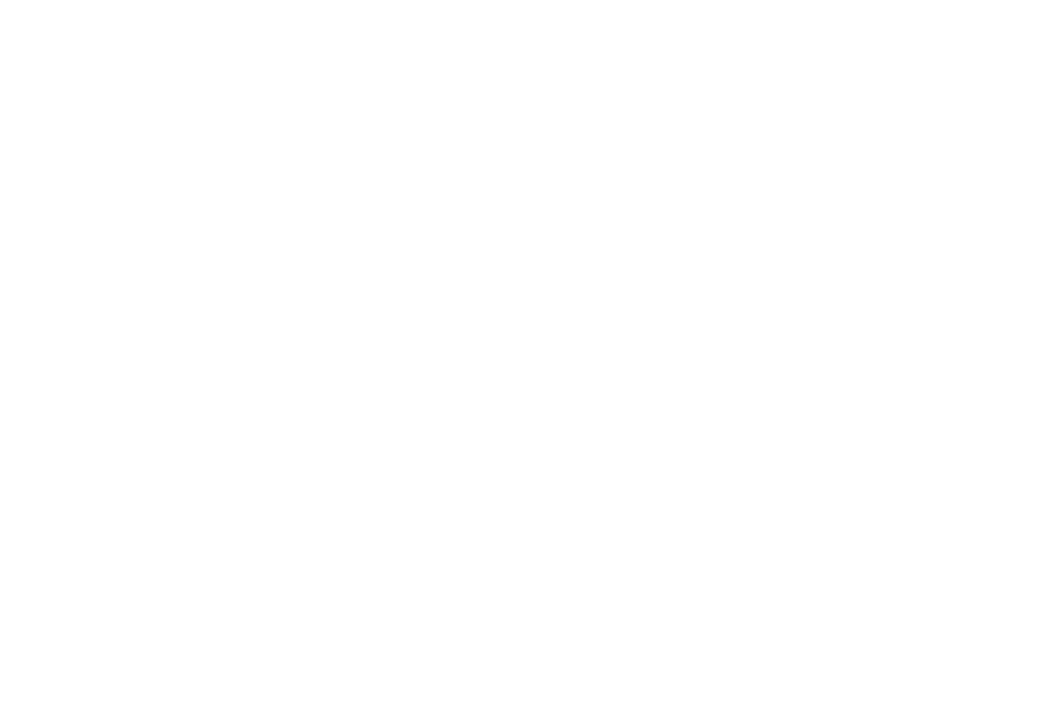
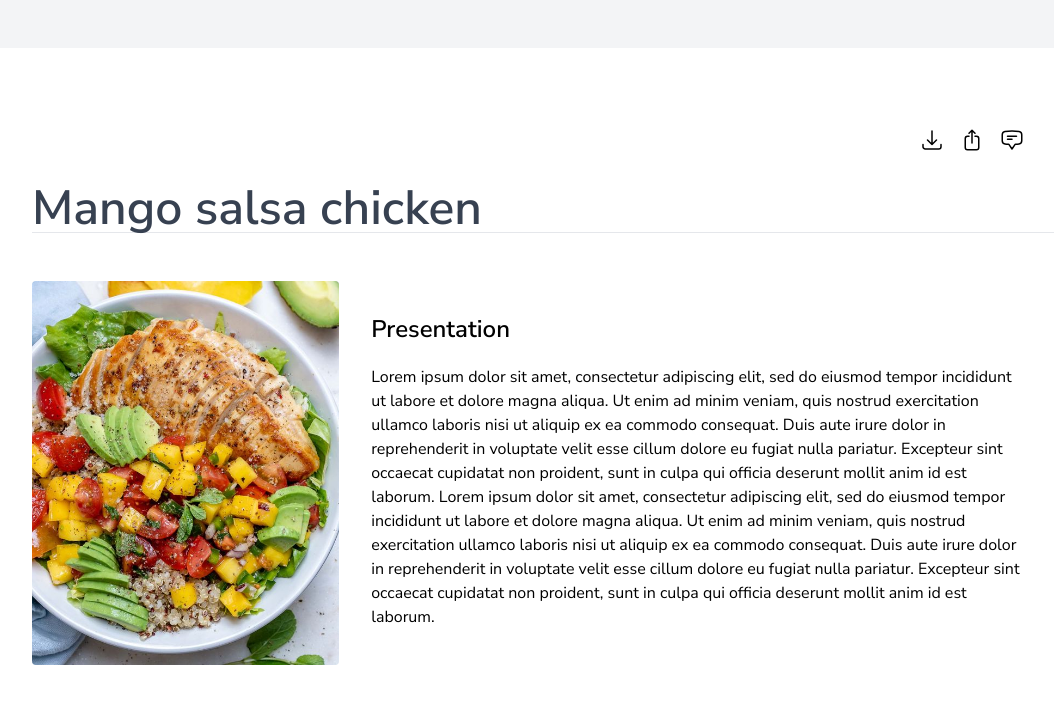
Before and after one commit to Valeprogr/tailwind-exercise-yummy-food, a React (Create React App) app: page /recipe/0 in a window 1280 px wide. Before the commit this address had no page. Shown: the top 704 px of the page, without its empty margins (96-1150 px from the left). Built offline with nearby package versions, Linux system fonts and the light colour scheme.

Commit message:
add Recipe componet

```diff
--- a/src/App.js
+++ b/src/App.js
@@ -5,6 +5,7 @@
 import Login from './components/Login';
 import Signup from './components/Signup';
 import FavoriteRecipe from './pages/FavoriteRecipe';
+import Recipe from './pages/Recipe';
 function App() {
   return (
     <>
@@ -15,6 +16,7 @@
         <Route path='/login' element={<Login />} />
         <Route path="/signup" element={<Signup />} />
         <Route path="/favorites" element={<FavoriteRecipe />} />
+        <Route path='/recipe/:id' element={<Recipe />} />
       </Routes>
 
  </>
--- a/src/components/Card.js
+++ b/src/components/Card.js
@@ -1,10 +1,14 @@
 import React from 'react';
 import { useAppContext } from '../context';
 
+
 const Card = ({ props, index }) => {
-    const {recipeData, setRecipeData, esempio, updateState} = useAppContext();
+    const { recipeData, setRecipeData, esempio, updateState } = useAppContext();
+
+
         return (
             <>
+                <a href={`/recipe/${index}`}>
                 <div index={index} className='card hover:shadow-lg cursor-pointer'>
                     <img src={props.img} alt='recipe' className='w-full  h-32 sm:h-48 object-cover'></img>
                     <div className='m-4'>
@@ -39,6 +43,7 @@
                     </div>
 
                 </div>
+                </a>
             </>
         );
     }
--- a/src/context/index.js
+++ b/src/context/index.js
@@ -12,7 +12,7 @@
     const esempio = () => {
         const data = localStorage.getItem('recipe');
         const result = JSON.parse(data);
-        console.log(result)
+        //console.log(result)
         if (result === null) {
            localStorage.setItem("recipe", JSON.stringify(recipeData));
         } else {
@@ -27,7 +27,7 @@
     const updateState = (recipe) => {
         const data =  JSON.parse(localStorage.getItem('recipe'));
          data.push(recipe)
-         console.log(data)
+         //console.log(data)
         localStorage.setItem("recipe", JSON.stringify(data));
     }
 
--- a/src/pages/Home.js
+++ b/src/pages/Home.js
@@ -1,4 +1,5 @@
-import React,{useState, useCallback,useEffect} from 'react';
+import React, { useState, useCallback, useEffect } from 'react';
+
 import Card from '../components/Card';
 import Navbar from '../components/Navbar';
 import data from '../data/data.json';
--- /dev/null
+++ b/src/pages/Recipe.js
@@ -0,0 +1,50 @@
+import React, { useEffect, useState } from 'react';
+import { useParams } from 'react-router-dom';
+import data from "../data/data.json";
+const Recipe = () => {
+    const { id } = useParams();
+
+     const [recipe, setRecipe] = useState(data.recipe[id]);
+    //console.log(recipe)
+    return (
+        <div className='flex h-screen bg-gray-100 md:p-12 lg:p-12'>
+            <div className='h-auto w-full bg-white p-3 md:p-20 rounded'>
+            <div className='flex justify-end pr-8 mb-8'>
+                <svg xmlns="http://www.w3.org/2000/svg" fill="none" viewBox="0 0 24 24" stroke-width="1.5" stroke="currentColor" class="w-6 h-6 mr-4">
+  <path stroke-linecap="round" stroke-linejoin="round" d="M3 16.5v2.25A2.25 2.25 0 005.25 21h13.5A2.25 2.25 0 0021 18.75V16.5M16.5 12L12 16.5m0 0L7.5 12m4.5 4.5V3" />
+                    </svg>
+                    <svg xmlns="http://www.w3.org/2000/svg" fill="none" viewBox="0 0 24 24" stroke-width="1.5" stroke="currentColor" class="w-6 h-6 mr-4">
+  <path stroke-linecap="round" stroke-linejoin="round" d="M9 8.25H7.5a2.25 2.25 0 00-2.25 2.25v9a2.25 2.25 0 002.25 2.25h9a2.25 2.25 0 002.25-2.25v-9a2.25 2.25 0 00-2.25-2.25H15m0-3l-3-3m0 0l-3 3m3-3V15" />
+</svg>
+<svg xmlns="http://www.w3.org/2000/svg" fill="none" viewBox="0 0 24 24" stroke-width="1.5" stroke="currentColor" class="w-6 h-6">
+  <path stroke-linecap="round" stroke-linejoin="round" d="M7.5 8.25h9m-9 3H12m-9.75 1.51c0 1.6 1.123 2.994 2.707 3.227 1.129.166 2.27.293 3.423.379.35.026.67.21.865.501L12 21l2.755-4.133a1.14 1.14 0 01.865-.501 48.172 48.172 0 003.423-.379c1.584-.233 2.707-1.626 2.707-3.228V6.741c0-1.602-1.123-2.995-2.707-3.228A48.394 48.394 0 0012 3c-2.392 0-4.744.175-7.043.513C3.373 3.746 2.25 5.14 2.25 6.741v6.018z" />
+</svg>
+
+
+                </div>
+            <div className='mb-12 text-gray-700 text-5xl font-semibold border-b border-gray-200'>
+                <h2>{recipe.name}</h2>
+                </div>
+
+                <div className='md:flex'>
+                    <img src={`.${recipe.img}`} alt="recipe" className='h-96 w-auto rounded  object-cover' />
+                    <div className='mt-4 md:m-8'>
+                    <h1 className='text-2xl font-semibold mb-5'>Presentation</h1>
+                        <p>Lorem ipsum dolor sit amet, consectetur adipiscing elit, sed do eiusmod tempor incididunt ut labore et dolore magna aliqua.
+                            Ut enim ad minim veniam, quis nostrud exercitation ullamco laboris nisi ut aliquip ex ea commodo consequat.
+                            Duis aute irure dolor in reprehenderit in voluptate velit esse cillum dolore eu fugiat nulla pariatur.
+                            Excepteur sint occaecat cupidatat non proident, sunt in culpa qui officia deserunt mollit anim id est laborum.
+                            Lorem ipsum dolor sit amet, consectetur adipiscing elit, sed do eiusmod tempor incididunt ut labore et dolore magna aliqua.
+                            Ut enim ad minim veniam, quis nostrud exercitation ullamco laboris nisi ut aliquip ex ea commodo consequat.
+                            Duis aute irure dolor in reprehenderit in voluptate velit esse cillum dolore eu fugiat nulla pariatur.
+                            Excepteur sint occaecat cupidatat non proident, sunt in culpa qui officia deserunt mollit anim id est laborum.</p>
+                    </div>
+
+                </div>
+            </div>
+
+        </div>
+    );
+}
+
+export default Recipe;
```
